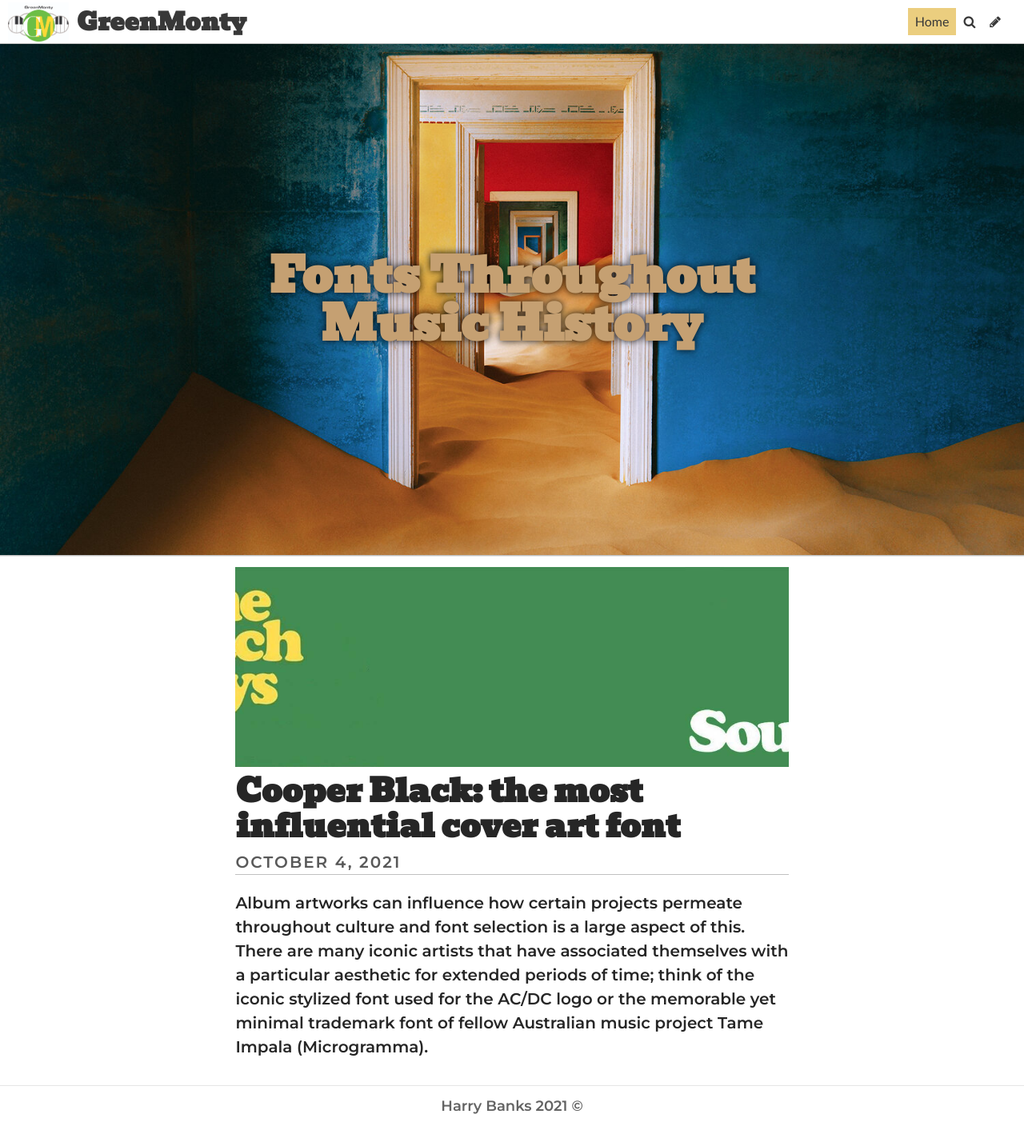
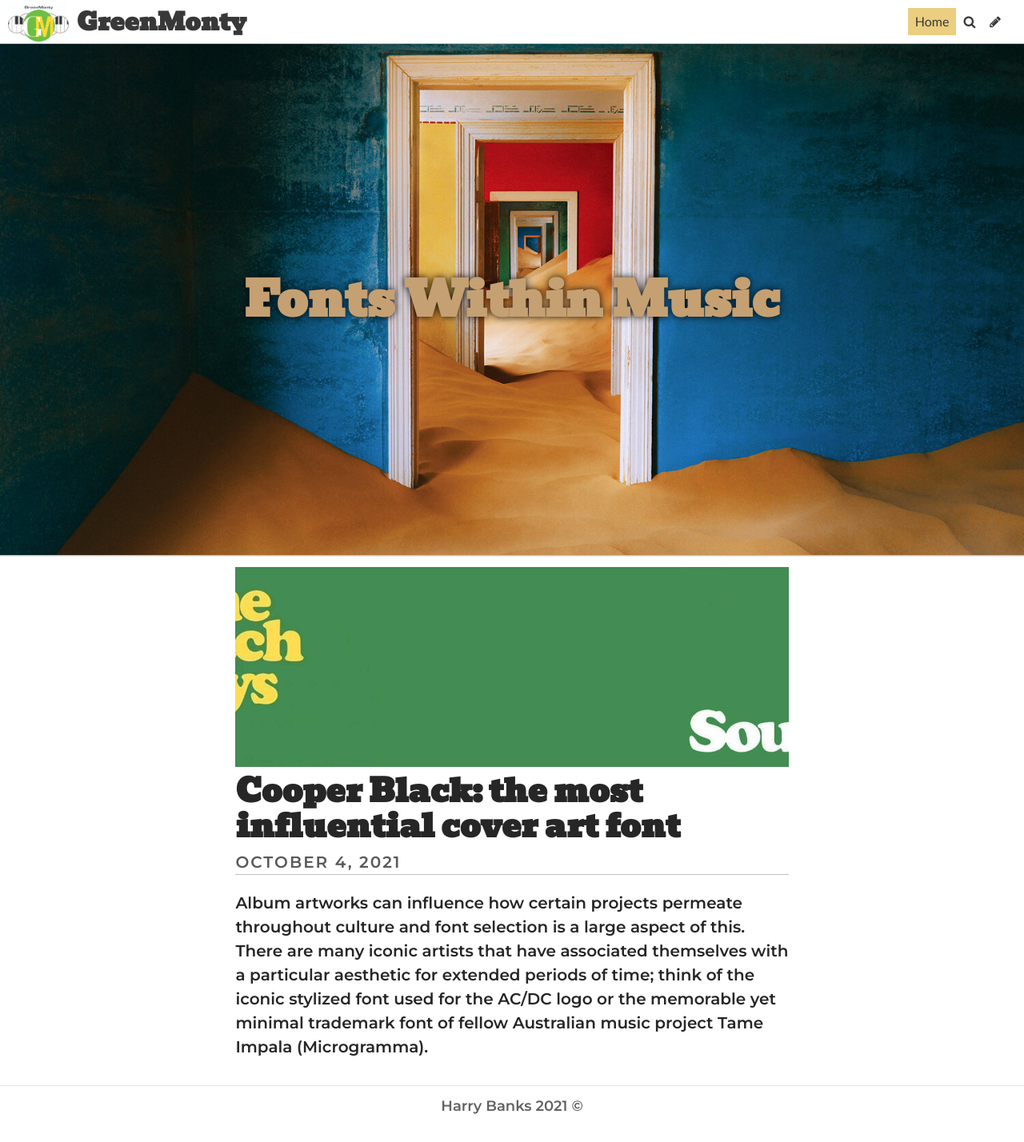
Before and after one commit to hbanks01/MontyBurnsSite, a Jekyll site: the page built from index.html, in a window 1280 px wide. Shown: the whole page at 80% size. Built offline with Jekyll 4.4.1, drawn with Linux system fonts in a browser that asks for light colours; some web fonts are replaced; the list of posts is cut into pages by our own code.

Commit message:
Update Settings “general”

```diff
--- a/_data/settings.yml
+++ b/_data/settings.yml
@@ -2,7 +2,7 @@ title: GreenMonty
 description: A website with a blog
 footer_text: Harry Banks 2021 ©
 header_feature_image: ../uploads/19-tame-impala-the-slow-rush-neil-krug.jpg
-header_text: Fonts Throughout Music History
+header_text: Fonts Within Music
 header_text_color: "#c5a072"
 bannerheight: 50vmax
 navbarheight: 55px
```
